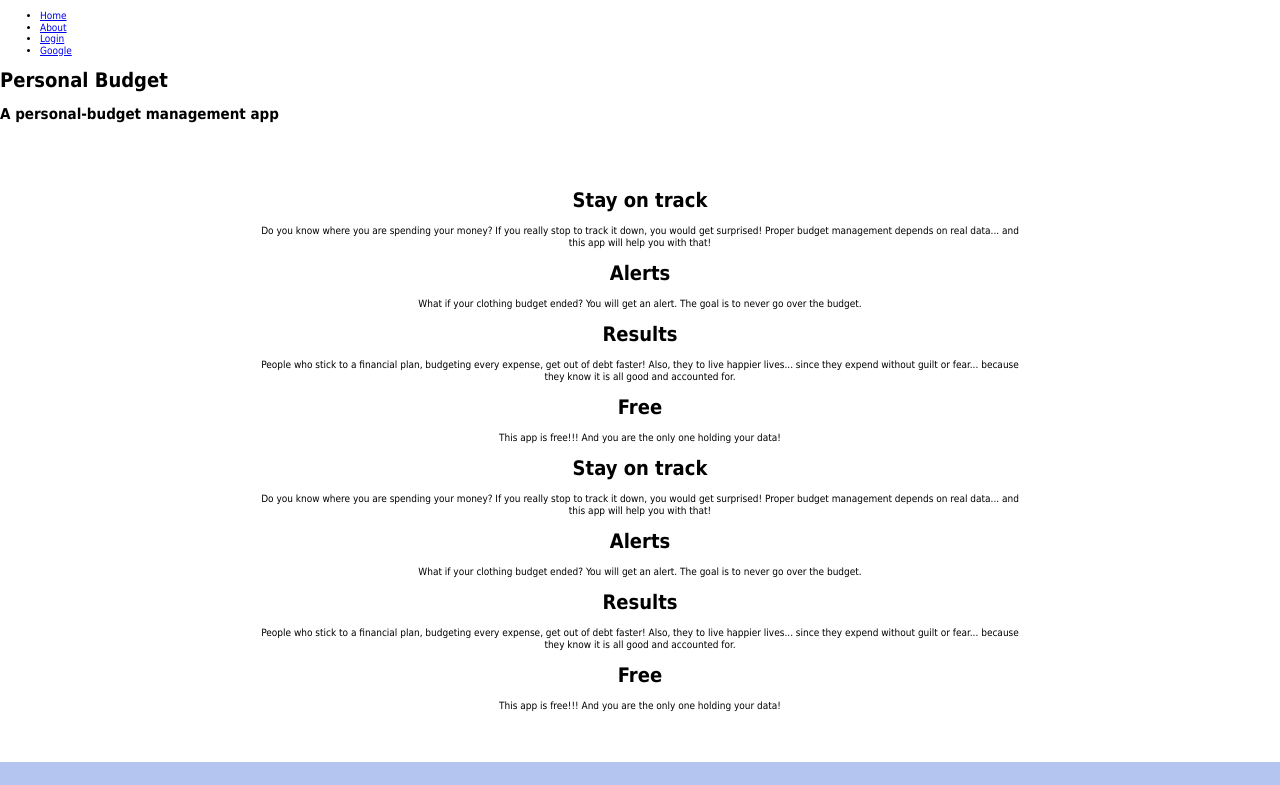
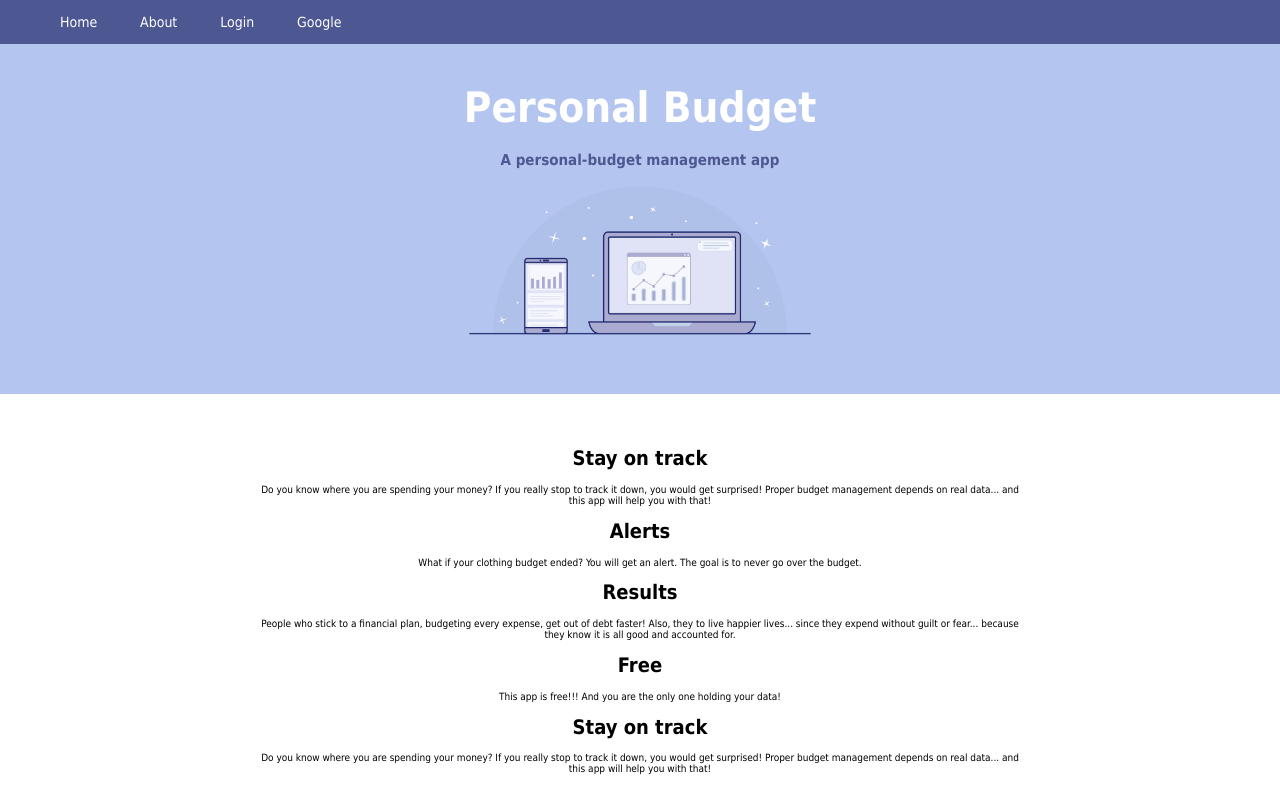
Before and after one commit to CraigRobertWhite/personal-budget, a plain HTML site: page index.html in a window 1280 px wide. Shown: the top 785 px of the page. Drawn offline with Linux system fonts and the light colour scheme.

Commit message:
Updated main.css to style newly semanticized elements

```diff
--- a/main.css
+++ b/main.css
@@ -7,22 +7,22 @@
     font-family: Tahoma, Arial;
 }
 
-div.menu {
+nav.menu {
     width: 100%;
     background-color: #4d5791;
     height: 44px;
     padding: 0 40px;
 }
 
-div.menu ul,
-div.menu ul li {
+nav.menu ul,
+nav.menu ul li {
     margin: 0;
     padding: 0 ;
     list-style: none;
     display: inline-block;
 }
 
-div.menu ul li a {
+nav.menu ul li a {
     display: block;
     padding: 0 20px;
     line-height: 44px;
@@ -32,12 +32,12 @@
     margin: 0;
 }
 
-div.menu ul li a:hover  {
+nav.menu ul li a:hover  {
     background-color: white;
     color: #4d5791;
 }
 
-div.hero {
+header.hero {
     height: 350px;
     background-color: #b4c6f0;
     background-image: url('/bg.png');
@@ -47,19 +47,19 @@
     padding-top: 40px;
 }
 
-div.hero h1,
-div.hero h2 {
+header.hero h1,
+header.hero h2 {
     text-align: center;
     margin: 0;
 }
 
-div.hero h1 {
+header.hero h1 {
     color: #fff;
     font-size: 4.2em;
     margin-bottom: 20px;
 }
 
-div.hero h2 {
+header.hero h2 {
     color: #4d5791;
 }
 
```
